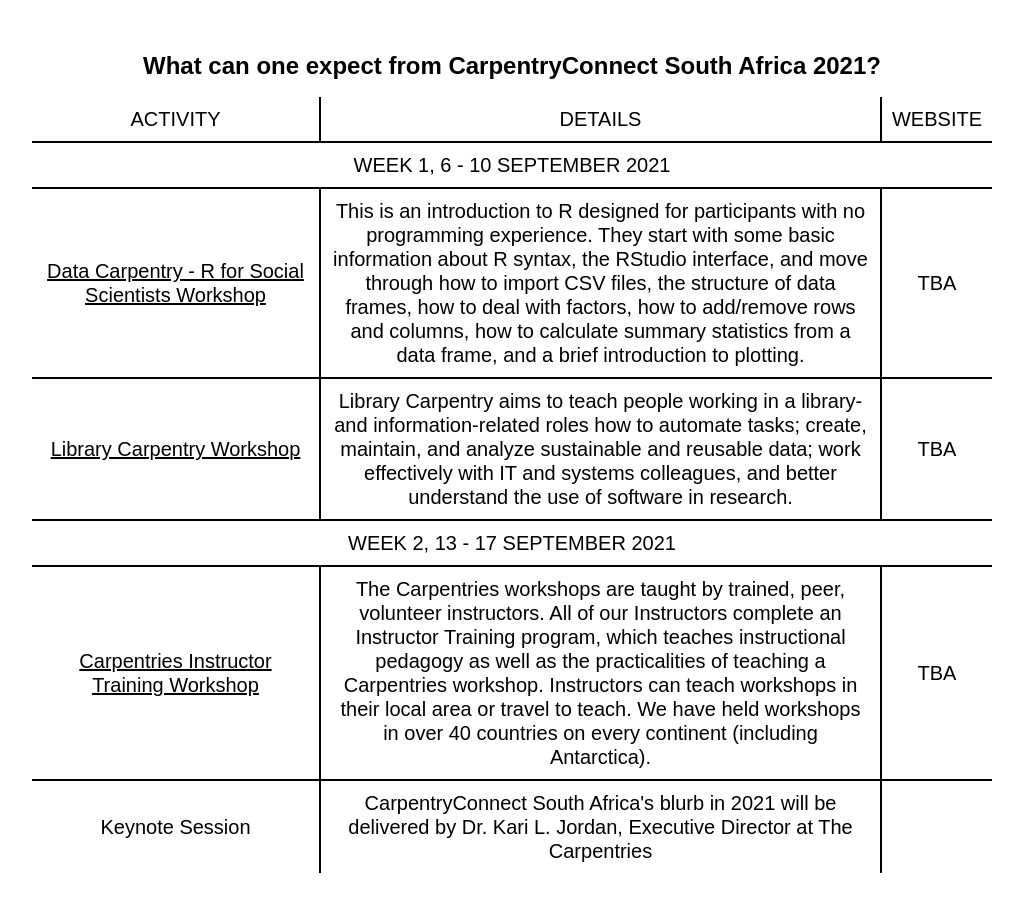
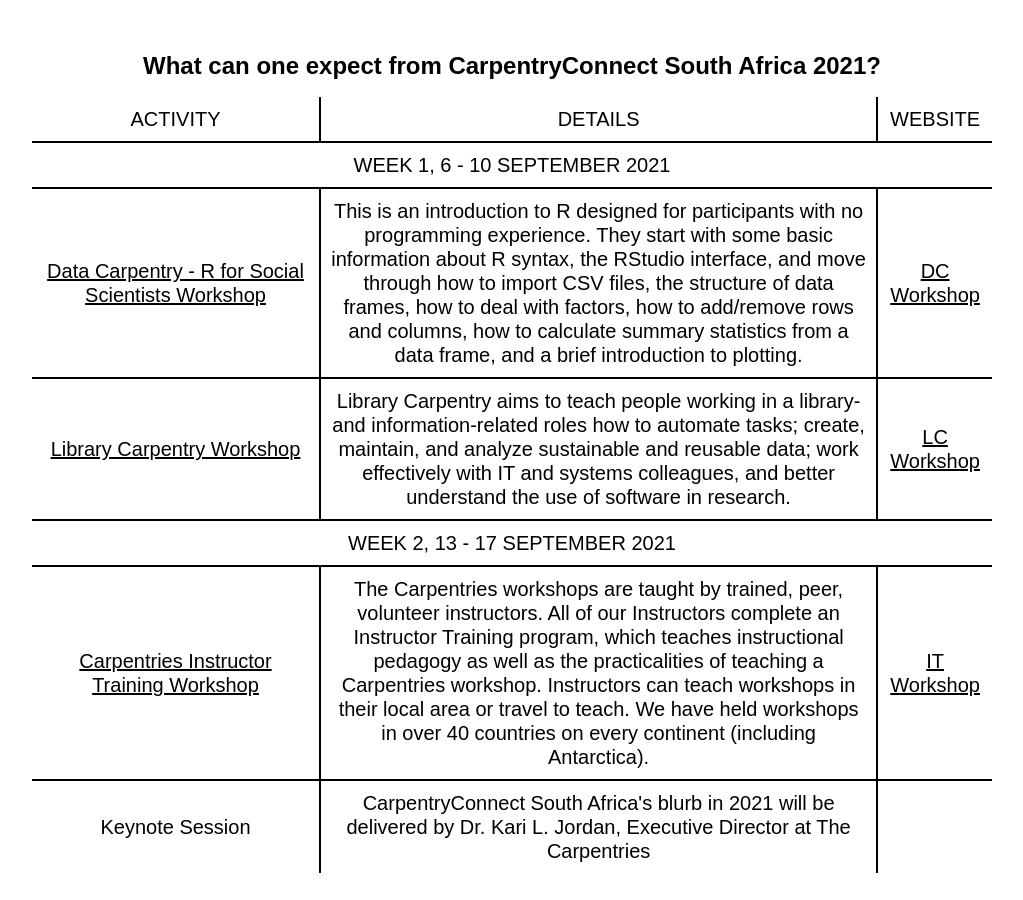
Before and after one commit to CarpentryConnect/za.carpentryconnect.org, a Jekyll site: the page built from index.html, in a window 1280 px wide and 900 px high, scrolled down 1233 px. Shown: the whole window, without its empty margins (128-1151 px from the left). Built offline with Jekyll 4.4.1, drawn with Linux system fonts in a browser that asks for light colours.

Commit message:
add links to IT, LC and DC workshops

```diff
--- a/index.html
+++ b/index.html
@@ -33,12 +33,12 @@
         <tr>
           <td width=30%><a href="https://datacarpentry.org/r-socialsci/" target="_blank">Data Carpentry - R for Social Scientists Workshop</a> </td>
           <td >This is an introduction to R designed for participants with no programming experience. They start with some basic information about R syntax, the RStudio interface, and move through how to import CSV files, the structure of data frames, how to deal with factors, how to add/remove rows and columns, how to calculate summary statistics from a data frame, and a brief introduction to plotting.</td>
-          <td >TBA</td>
+          <td ><a href = "https://nwu-eresearch.github.io/2021-09-06-CCZA_DC_2021/">DC Workshop </a></td>
         </tr>
         <tr>
           <td ><a href="https://librarycarpentry.org/lc-overview/" target="_blank" >Library Carpentry Workshop</a></td>
           <td >Library Carpentry aims to teach people working in a library- and information-related roles how to automate tasks; create, maintain, and analyze sustainable and reusable data; work effectively with IT and systems colleagues, and better understand the use of software in research.</td>
-          <td >TBA</td>
+          <td ><a href = "https://nwueresearch.github.io/2021-09-06-CCZA_LC_2021/">LC Workshop </a></td>
         </tr>
         <tr>
           <td colspan=3><strong>WEEK 2, 13 - 17 SEPTEMBER 2021</strong></td>
@@ -46,7 +46,7 @@
         <tr>
           <td ><a href="https://carpentries.org/become-instructor/" target="_blank">Carpentries Instructor Training Workshop</a></td>
           <td >The Carpentries workshops are taught by trained, peer, volunteer instructors. All of our Instructors complete an Instructor Training program, which teaches instructional pedagogy as well as the practicalities of teaching a Carpentries workshop. Instructors can teach workshops in their local area or travel to teach. We have held workshops in over 40 countries on every continent (including Antarctica).</td>
-          <td >TBA</td>
+          <td ><a href = "https://nwu-eresearch.github.io/2021-09-13-ttt-CarpentryConnect/">IT Workshop </a></td>
         </tr>
         <tr>
           <td >Keynote Session</td>
```
